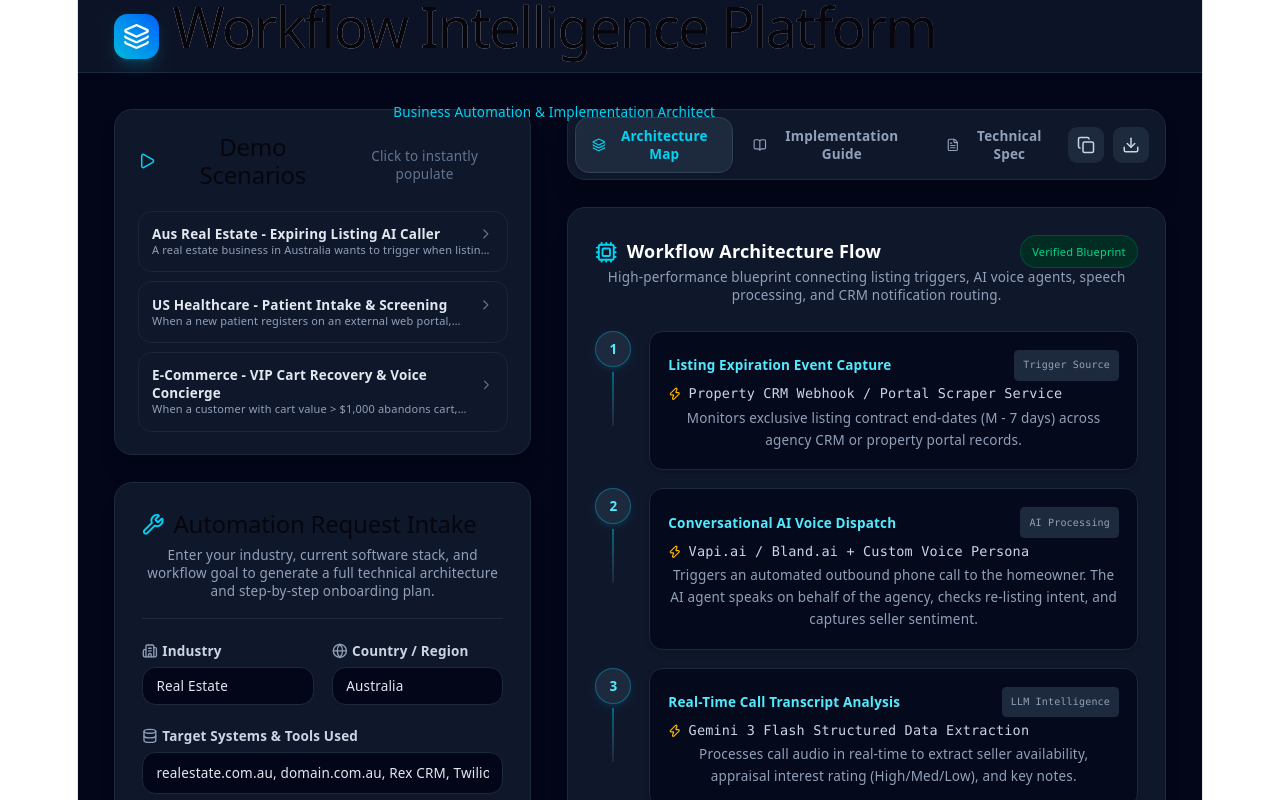
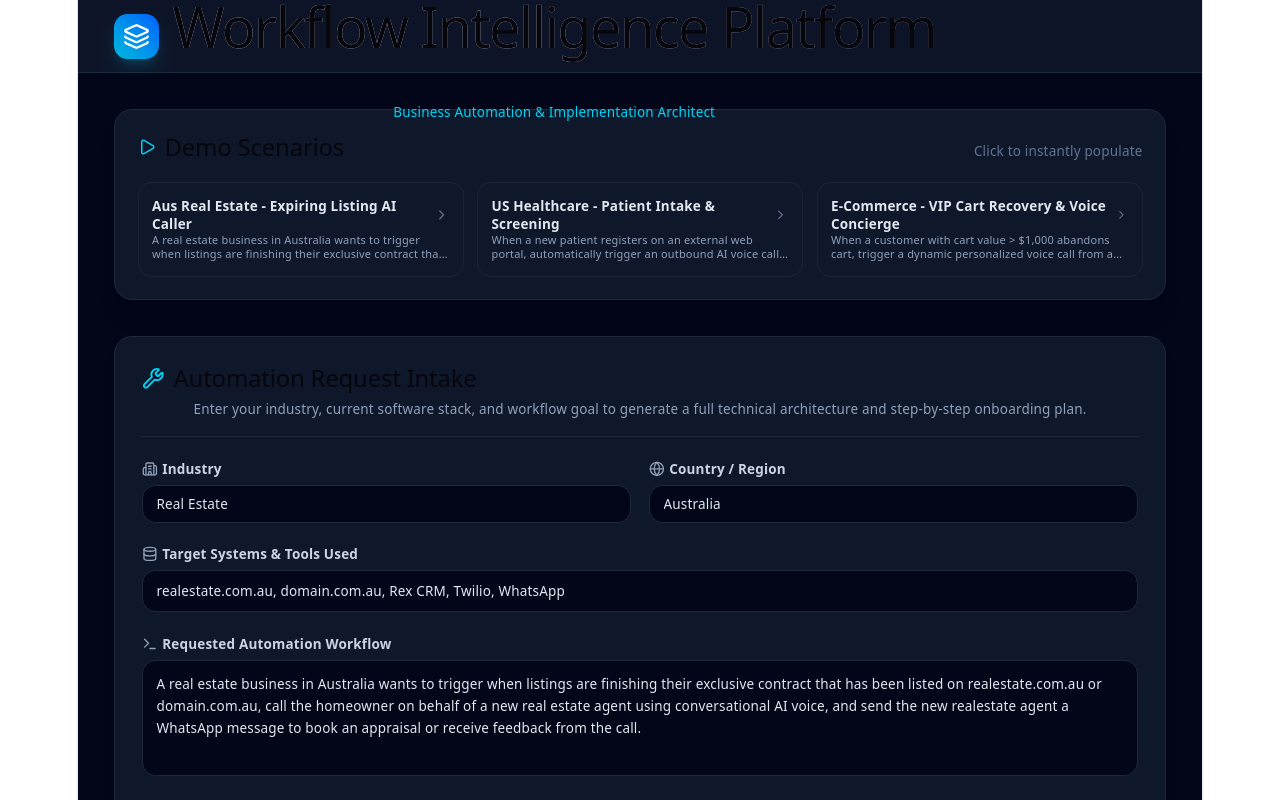
Before and after one commit to myname-Kzam01/workflow-intelligence-platform, a React (Vite) app: page / in a window 1280 px wide. Shown: the top 800 px of the page. Built offline with nearby package versions, Linux system fonts and the light colour scheme.

Commit message:
Vertical across the page UI

```diff
--- a/src/App.jsx
+++ b/src/App.jsx
@@ -114,7 +114,6 @@
   const [analysis, setAnalysis] = useState(DEMO_ANALYSIS);
   const [activeTab, setActiveTab] = useState("visualizer");
   const [copied, setCopied] = useState(false);
-  const [affiliateLink, setAffiliateLink] = useState("");
   const [remainingFreeRuns, setRemainingFreeRuns] = useState(5);
 
   const applyPreset = (preset) => {
@@ -221,10 +220,10 @@
   };
 
   return (
-    <div className="min-h-screen bg-slate-950 text-slate-100 font-sans flex flex-col antialiased">
+    <div className="min-h-screen bg-slate-950 text-slate-100 font-sans flex flex-col antialiased m-0 p-0">
       {/* Top Navbar */}
-      <header className="border-b border-slate-800 bg-slate-900/80 backdrop-blur sticky top-0 z-50">
-        <div className="max-w-7xl mx-auto px-4 sm:px-6 lg:px-8 h-16 flex items-center justify-between">
+      <header className="border-b border-slate-800 bg-slate-900/90 backdrop-blur sticky top-0 z-50 mt-0 pt-0">
+        <div className="max-w-5xl mx-auto px-4 sm:px-6 lg:px-8 h-16 flex items-center justify-between">
           <div className="flex items-center space-x-3">
             <div className="bg-gradient-to-tr from-cyan-500 to-blue-600 p-2 rounded-xl text-white shadow-lg shadow-cyan-500/20">
               <Layers className="w-6 h-6" />
@@ -239,19 +238,18 @@
         </div>
       </header>
 
-      {/* Main Container */}
-      <main className="flex-1 max-w-7xl w-full mx-auto px-4 sm:px-6 lg:px-8 py-8 grid grid-cols-1 lg:grid-cols-12 gap-8">
+      {/* Main Single-Column Vertical Container */}
+      <main className="flex-1 max-w-5xl w-full mx-auto px-4 sm:px-6 lg:px-8 py-8 flex flex-col space-y-8">
 
-        {/* LEFT COLUMN */}
-        <section className="lg:col-span-5 space-y-6">
-          <div className="bg-slate-900 border border-slate-800 rounded-2xl p-5 shadow-xl">
+        {/* Demo Scenarios Section */}
+        <section className="bg-slate-900 border border-slate-800 rounded-2xl p-5 shadow-xl">
           <div className="flex items-center justify-between mb-3">
             <h2 className="text-sm font-semibold text-slate-300 flex items-center">
               <Play className="w-4 h-4 mr-2 text-cyan-400" /> Demo Scenarios
             </h2>
             <span className="text-xs text-slate-500">Click to instantly populate</span>
           </div>
-            <div className="space-y-2">
+          <div className="grid grid-cols-1 md:grid-cols-3 gap-3">
             {PRESETS.map((p, idx) => (
               <button
                 key={idx}
@@ -262,13 +260,14 @@
                   <span>{p.title}</span>
                   <ChevronRight className="w-3.5 h-3.5 text-slate-500 group-hover:text-cyan-400 group-hover:translate-x-0.5 transition-transform" />
                 </div>
-                  <p className="text-slate-400 text-[11px] mt-1 line-clamp-1">{p.request}</p>
+                <p className="text-slate-400 text-[11px] mt-1 line-clamp-2">{p.request}</p>
               </button>
             ))}
           </div>
-          </div>
+        </section>
 
-          <div className="bg-slate-900 border border-slate-800 rounded-2xl p-6 shadow-xl space-y-5">
+        {/* Automation Request Intake Section */}
+        <section className="bg-slate-900 border border-slate-800 rounded-2xl p-6 shadow-xl space-y-5">
           <div className="border-b border-slate-800 pb-4">
             <h2 className="text-lg font-bold text-white flex items-center">
               <Wrench className="w-5 h-5 mr-2 text-cyan-400" /> Automation Request Intake
@@ -278,7 +277,7 @@
             </p>
           </div>
 
-            <div className="grid grid-cols-2 gap-4">
+          <div className="grid grid-cols-1 sm:grid-cols-2 gap-4">
             <div>
               <label className="block text-xs font-semibold text-slate-300 mb-1.5 flex items-center">
                 <Building2 className="w-3.5 h-3.5 mr-1 text-slate-400" /> Industry
@@ -324,7 +323,7 @@
               <Terminal className="w-3.5 h-3.5 mr-1 text-slate-400" /> Requested Automation Workflow
             </label>
             <textarea
-                rows={5}
+              rows={4}
               value={requestText}
               onChange={(e) => setRequestText(e.target.value)}
               placeholder="Describe your desired workflow step by step..."
@@ -352,16 +351,15 @@
               </>
             )}
           </button>
-          </div>
         </section>
 
-        {/* RIGHT COLUMN */}
-        <section className="lg:col-span-7 flex flex-col space-y-6">
-          <div className="bg-slate-900 border border-slate-800 p-1.5 rounded-2xl flex items-center justify-between shadow-xl">
-            <div className="flex space-x-1">
+        {/* Output Navigation & Results Section */}
+        <section className="bg-slate-900 border border-slate-800 rounded-2xl p-6 shadow-xl space-y-6">
+          <div className="flex flex-col sm:flex-row items-center justify-between border-b border-slate-800 pb-4 gap-4">
+            <div className="flex space-x-1 w-full sm:w-auto overflow-x-auto pb-1 sm:pb-0">
               <button
                 onClick={() => setActiveTab("visualizer")}
-                className={`px-3.5 py-2 rounded-xl text-xs font-semibold flex items-center transition-all cursor-pointer ${
+                className={`px-4 py-2 rounded-xl text-xs font-semibold flex items-center transition-all cursor-pointer whitespace-nowrap ${
                   activeTab === "visualizer"
                     ? "bg-slate-800 text-cyan-400 border border-slate-700 shadow"
                     : "text-slate-400 hover:text-slate-200"
@@ -372,7 +370,7 @@
 
               <button
                 onClick={() => setActiveTab("guide")}
-                className={`px-3.5 py-2 rounded-xl text-xs font-semibold flex items-center transition-all cursor-pointer ${
+                className={`px-4 py-2 rounded-xl text-xs font-semibold flex items-center transition-all cursor-pointer whitespace-nowrap ${
                   activeTab === "guide"
                     ? "bg-slate-800 text-cyan-400 border border-slate-700 shadow"
                     : "text-slate-400 hover:text-slate-200"
@@ -383,7 +381,7 @@
 
               <button
                 onClick={() => setActiveTab("blueprint")}
-                className={`px-3.5 py-2 rounded-xl text-xs font-semibold flex items-center transition-all cursor-pointer ${
+                className={`px-4 py-2 rounded-xl text-xs font-semibold flex items-center transition-all cursor-pointer whitespace-nowrap ${
                   activeTab === "blueprint"
                     ? "bg-slate-800 text-cyan-400 border border-slate-700 shadow"
                     : "text-slate-400 hover:text-slate-200"
@@ -393,26 +391,29 @@
               </button>
             </div>
 
-            <div className="flex items-center space-x-2 pr-2">
+            <div className="flex items-center space-x-2">
               <button
                 onClick={copyBlueprint}
-                className="p-2 rounded-lg bg-slate-800 hover:bg-slate-750 text-slate-300 transition-colors cursor-pointer"
+                className="p-2 rounded-lg bg-slate-800 hover:bg-slate-750 text-slate-300 transition-colors cursor-pointer flex items-center text-xs px-3"
                 title="Copy Analysis JSON"
               >
-                {copied ? <Check className="w-4 h-4 text-emerald-400" /> : <Copy className="w-4 h-4" />}
+                {copied ? <Check className="w-4 h-4 text-emerald-400 mr-1.5" /> : <Copy className="w-4 h-4 mr-1.5" />}
+                <span>{copied ? "Copied" : "Copy"}</span>
               </button>
               <button
                 onClick={downloadBlueprint}
-                className="p-2 rounded-lg bg-slate-800 hover:bg-slate-750 text-slate-300 transition-colors cursor-pointer"
+                className="p-2 rounded-lg bg-slate-800 hover:bg-slate-750 text-slate-300 transition-colors cursor-pointer flex items-center text-xs px-3"
                 title="Download Blueprint JSON"
               >
-                <Download className="w-4 h-4" />
+                <Download className="w-4 h-4 mr-1.5" />
+                <span>Export</span>
               </button>
             </div>
           </div>
 
+          {/* TAB 1: Visual Architecture */}
           {activeTab === "visualizer" && (
-            <div className="bg-slate-900 border border-slate-800 rounded-2xl p-6 shadow-xl flex-1 flex flex-col space-y-6">
+            <div className="space-y-6">
               <div>
                 <div className="flex items-center justify-between">
                   <h3 className="text-base font-bold text-white flex items-center">
@@ -458,7 +459,7 @@
                 ))}
               </div>
 
-              <div className="mt-auto bg-slate-950 border border-slate-800/90 rounded-xl p-4 flex items-start space-x-3">
+              <div className="bg-slate-950 border border-slate-800/90 rounded-xl p-4 flex items-start space-x-3">
                 <CheckCircle2 className="w-5 h-5 text-emerald-400 flex-shrink-0 mt-0.5" />
                 <div className="text-xs text-slate-300">
                   <strong className="text-slate-100">Workflow Summary:</strong> {analysis.summary}
@@ -467,8 +468,9 @@
             </div>
           )}
 
+          {/* TAB 2: Implementation Guide */}
           {activeTab === "guide" && (
-            <div className="bg-slate-900 border border-slate-800 rounded-2xl p-6 shadow-xl space-y-6">
+            <div className="space-y-6">
               <div>
                 <h3 className="text-base font-bold text-white flex items-center">
                   <BookOpen className="w-5 h-5 mr-2 text-cyan-400" /> Step-by-Step Business Implementation Guide
@@ -506,9 +508,9 @@
             </div>
           )}
 
+          {/* TAB 3: Technical Spec */}
           {activeTab === "blueprint" && (
-            <div className="bg-slate-900 border border-slate-800 rounded-2xl p-6 shadow-xl space-y-5">
-              <div className="flex items-center justify-between">
+            <div className="space-y-5">
               <div>
                 <h3 className="text-base font-bold text-white flex items-center">
                   <FileText className="w-5 h-5 mr-2 text-cyan-400" /> Exportable Implementation Spec
@@ -516,13 +518,6 @@
                 <p className="text-xs text-slate-400 mt-1">
                   Machine-readable configuration schema for automated system deployment and workflow orchestration.
                 </p>
-                </div>
-                <button
-                  onClick={downloadBlueprint}
-                  className="px-3 py-1.5 bg-cyan-500 hover:bg-cyan-400 text-slate-950 text-xs font-bold rounded-lg flex items-center transition-colors cursor-pointer"
-                >
-                  <Download className="w-3.5 h-3.5 mr-1.5" /> Export JSON
-                </button>
               </div>
 
               <div className="bg-slate-950 border border-slate-800 rounded-xl p-4 font-mono text-xs text-emerald-400 overflow-x-auto max-h-[450px]">
@@ -541,6 +536,7 @@
             </div>
           )}
         </section>
+
       </main>
 
       <footer className="border-t border-slate-800 py-4 text-center text-xs text-slate-500">
```
Lines whose indentation alone changed are shown as unchanged.
